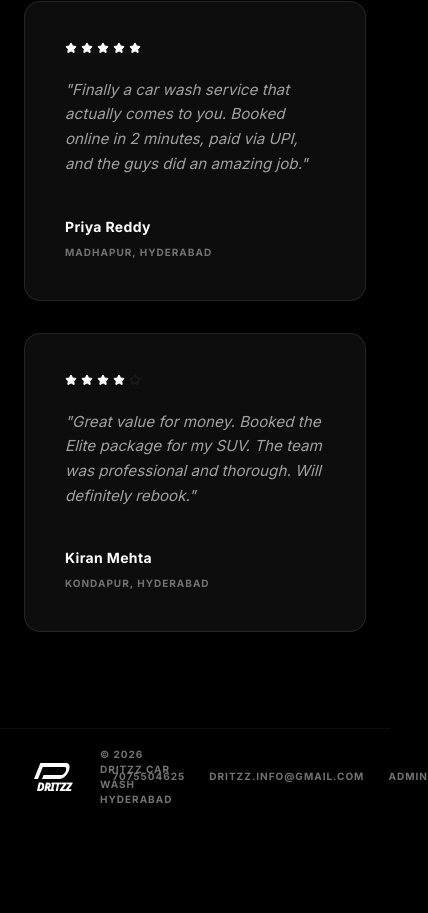
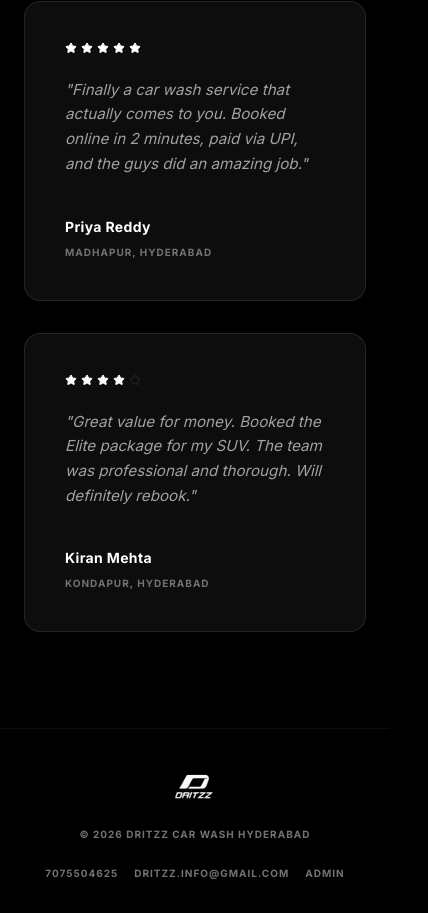
Before and after one commit to dritzz-07/dritzz, a React (Vite) app: page / in a window 390 px wide. Shown: the part 9617-10530 px from the top of the page, 428 px wide, since content can reach past the window. Before the commit the page ends 10441 px from the top, so only its background shows below. Built offline with nearby package versions, Linux system fonts and the light colour scheme; no server answers.

Commit message:
feat: Update footer logo and styling
Replaces the old logo SVG with a new PNG image and adjusts footer layout for better responsiveness.

```diff
--- a/src/components/Footer.tsx
+++ b/src/components/Footer.tsx
@@ -1,14 +1,15 @@
 import { Phone, Mail, MapPin } from 'lucide-react';
 import { Link } from 'react-router-dom';
+import logoImage from '../assets/images/regenerated_image_1779294281601.png';
 
 export default function Footer() {
   return (
-    <footer id="contact" className="h-24 bg-black border-t border-white/5 px-6 md:px-16 flex items-center justify-between text-[10px] text-neutral-500 uppercase tracking-widest font-bold">
-      <div className="flex items-center gap-4">
-        <img src="/logo_v2.svg" alt="Dritzz Logo" className="h-10 w-auto" />
+    <footer id="contact" className="bg-black border-t border-white/5 px-6 md:px-16 py-8 md:py-0 md:h-24 flex flex-col md:flex-row items-center justify-center md:justify-between gap-6 md:gap-0 text-[10px] text-neutral-500 uppercase tracking-widest font-bold">
+      <div className="flex flex-col md:flex-row items-center gap-4 text-center md:text-left">
+        <img src={logoImage} alt="Dritzz Logo" className="w-[50px] h-[50px]" />
         <span>&copy; {new Date().getFullYear()} Dritzz Car Wash Hyderabad</span>
       </div>
-      <div className="flex gap-6">
+      <div className="flex flex-wrap items-center justify-center gap-4 md:gap-6 text-center">
         <a href="tel:7075504625" className="hover:text-white transition-colors decoration-none">7075504625</a>
         <a href="mailto:dritzz.info@gmail.com" className="hover:text-white transition-colors decoration-none">dritzz.info@gmail.com</a>
         <Link to="/admin" className="hover:text-white transition-colors decoration-none">Admin</Link>
```
Also changed, not shown: src/assets/images/regenerated_image_1779294281601.png (added), 1 other file (tests, documents, lock files or other folders).
